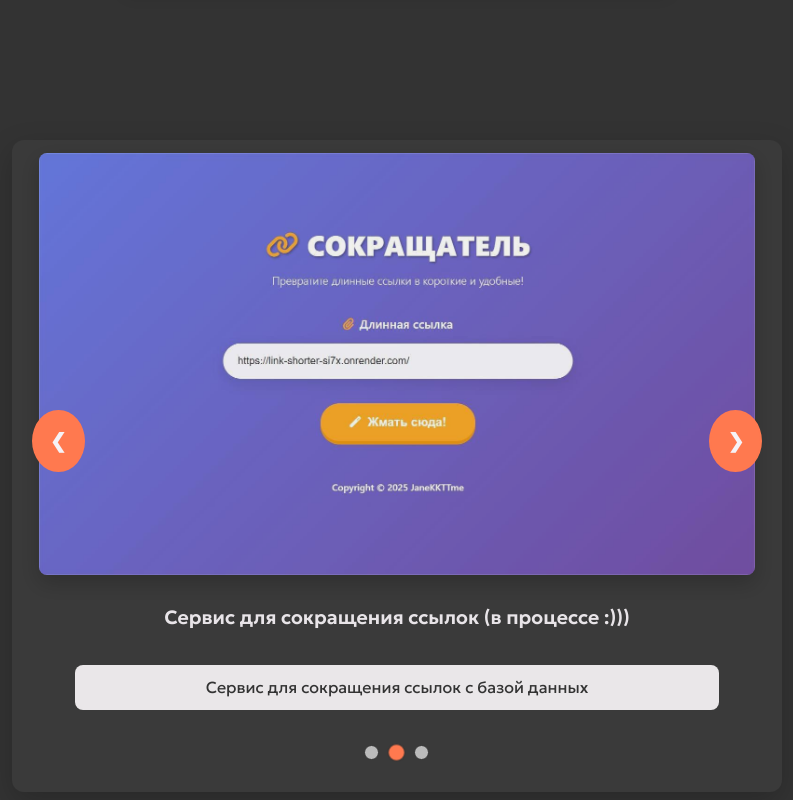
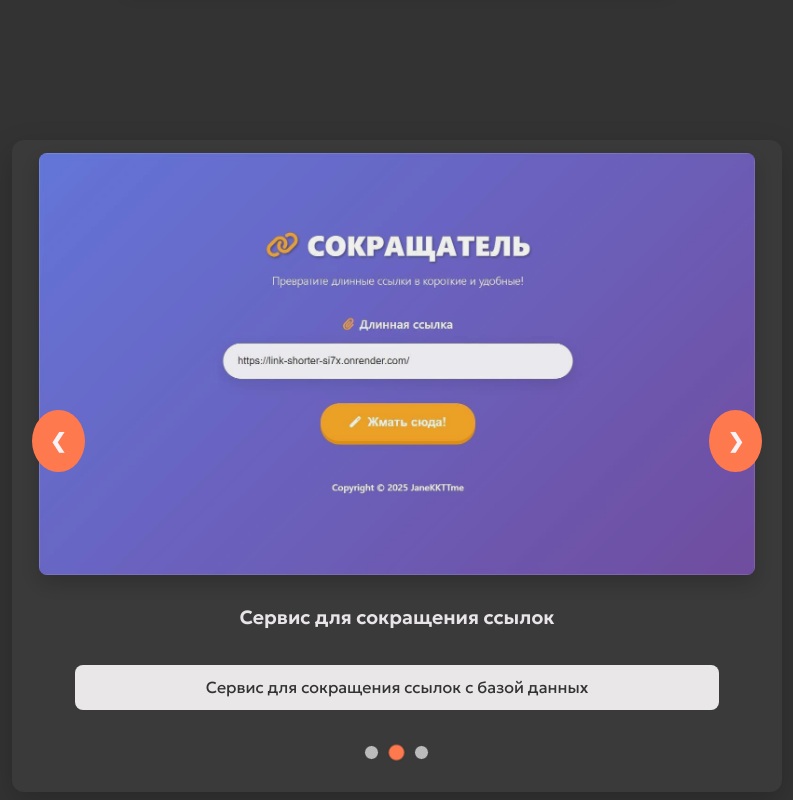
Before and after one commit to JaneKKTTme/JaneKKTTme.github.io, a plain HTML site: page index.html in a window 1280 px wide. Shown: the part 1534-2334 px from the top of the page, without its empty margins (435-1228 px from the left). Drawn offline with Linux system fonts and the light colour scheme.

Commit message:
Change status of second project

```diff
--- a/index.html
+++ b/index.html
@@ -125,7 +125,7 @@
 				<div>
 					<img src="./images/project2.jpg" alt="Пример работы"/>
 				</div>
-				<div class="text">Сервис для сокращения ссылок (в процессе :)))</div>
+				<div class="text">Сервис для сокращения ссылок</div>
 				<div class="description">Сервис для сокращения ссылок с базой данных</div>
 			</div>
 			<div class="slides fade">
```
